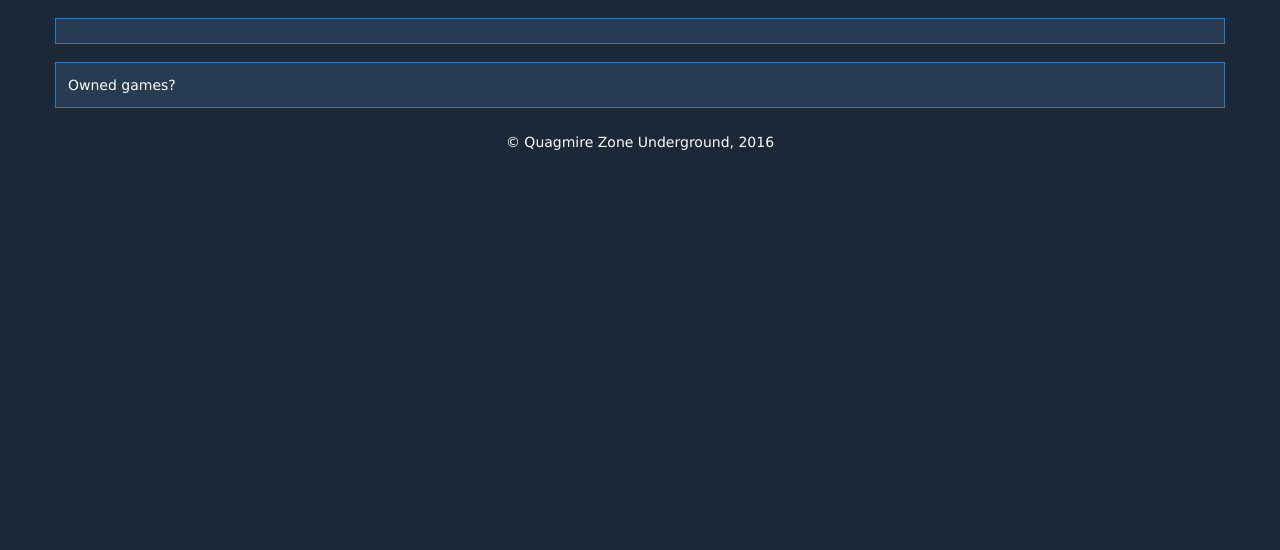
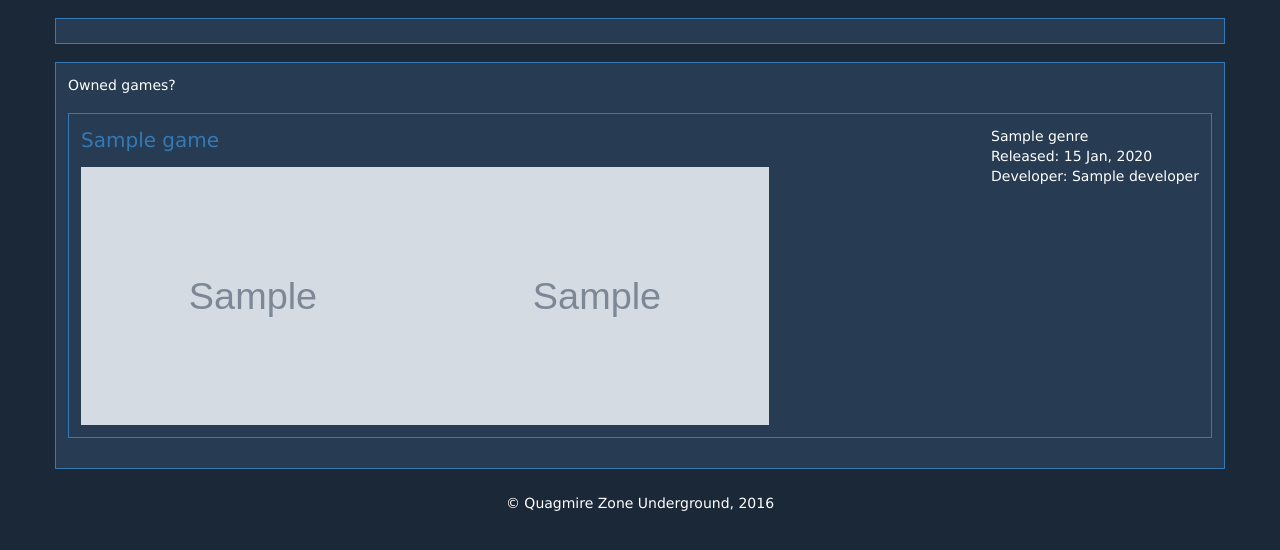
Before and after one commit to mmKALLL/wsd-gamestore, a Django app: template gamestore/gamestore/templates/user.html in a window 1280 px wide. Shown: the part 73-623 px from the top of the page. Run offline with Django 3.2, Linux system fonts and the light colour scheme; the template is opened without the code that fills it: most values are stand-ins (such as "Sample title", 1, 10 or a date in 2020); grey boxes marked "Sample" are stand-in pictures; some libraries are stand-ins or nearby versions.

Commit message:
Listing owned games on user page

```diff
--- a/gamestore/gamestore/templates/user.html
+++ b/gamestore/gamestore/templates/user.html
@@ -35,7 +35,18 @@
         <div class="container">
             <div class="row">
                 <div class="generic name">{{ user.username }}</div>
-                <div class="generic">Owned games?</div>
+                <div class="generic">Owned games?
+                    {% for game in games %}
+                        <div class="gameinfo">
+                            <div class="gameinfo-left">
+                                <a href="/game/{{ game.URL }}">{{ game.name }}</a><br><img class="resize" src="{{ game.image }}"><img class="resize image-secondary" src="{{ game.image2 }}">
+                            </div>
+                            <div class="gameinfo-right">
+                                {{ game.genre }}<br>Released: {{ game.createDate|date:'j M, Y' }}<br>Developer: {{ game.developer }}
+                            </div>
+                        </div>
+                    {% endfor %}
+                </div>
             </div>
         </div>
         <footer class="footer">&copy; Quagmire Zone Underground, 2016</footer>
--- a/gamestore/gamestore/views.py
+++ b/gamestore/gamestore/views.py
@@ -34,7 +34,7 @@ def userPage(request, user_name):
 			userext = get_object_or_404(UserExtension, user=user)
 			gamesOwned = GamesOwned.objects.filter(userextension=userext)
 			games = [elem.game for elem in gamesOwned]
-			context = {'user': user, 'games': games}
+			context = {'user': user, 'games': sorted(games, key=lambda x: x.name)}
 			return render(request, 'user.html', context)
 		else:
 			raise PermissionDenied
```
Also changed, not shown: gamestore/db.sqlite3.
